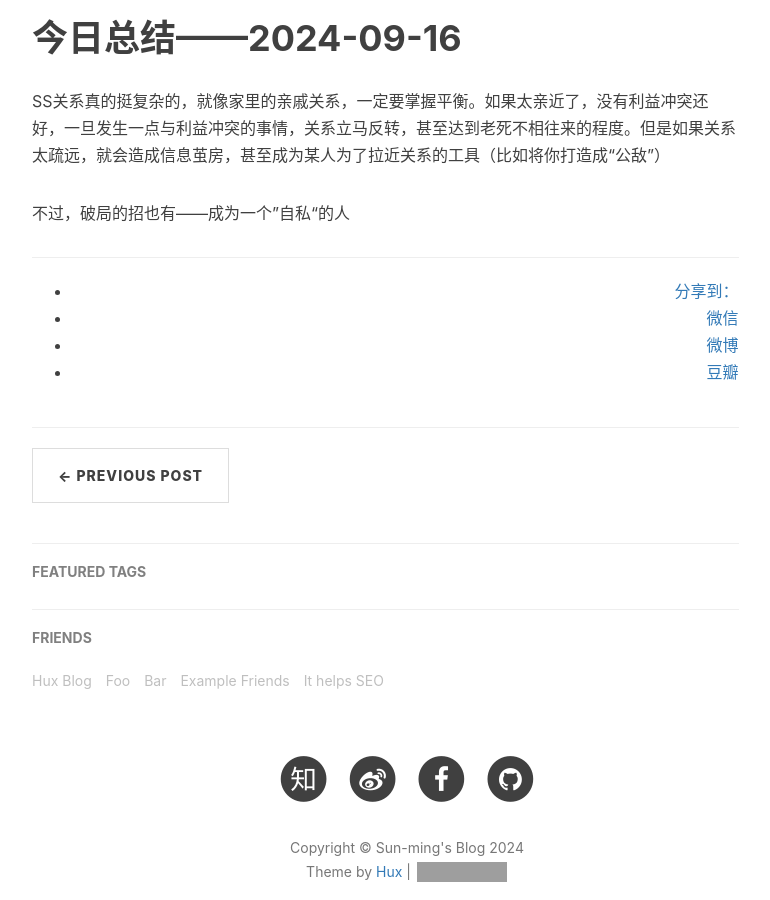
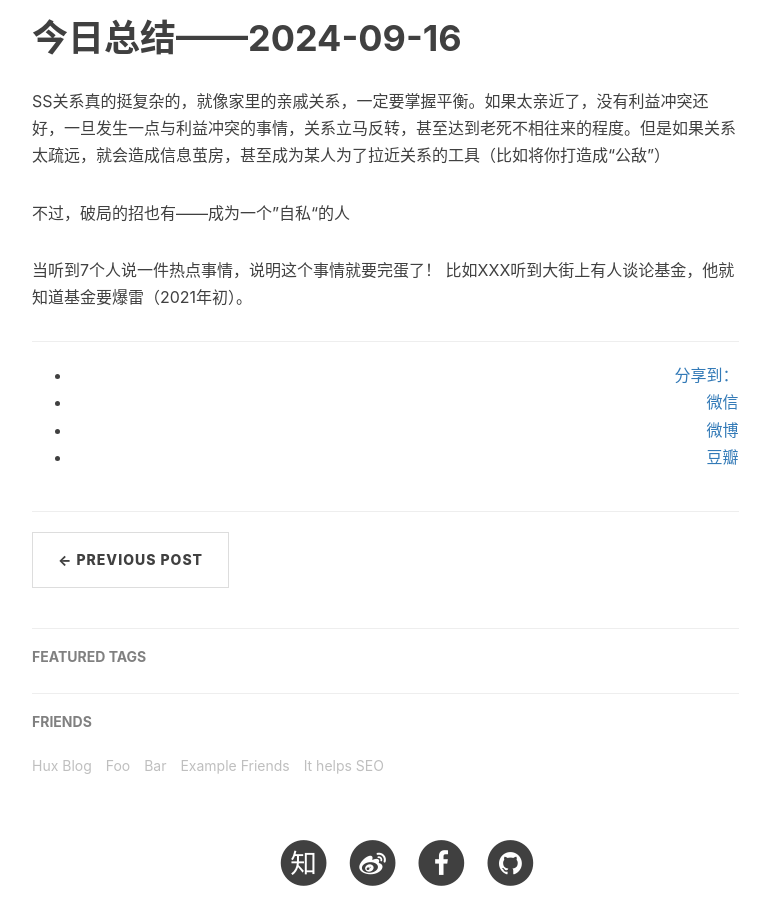
Before and after one commit to sunming3316/sunming3316.github.io, a Jekyll site: the page built from _posts/2024-09-16-Daily-re.markdown, in a window 1280 px wide and 900 px high, scrolled down 520 px. Shown: the whole window, without its empty margins (233-1003 px from the left). Built offline with Jekyll 4.4.1, drawn with Linux system fonts in a browser that asks for light colours; nearby versions of some CDN libraries; comment, search, counter and statistics services are not loaded; grey boxes are pictures that could not be loaded.

Commit message:
add something in 0916-daily-re

```diff
--- a/_posts/2024-09-16-Daily-re.markdown
+++ b/_posts/2024-09-16-Daily-re.markdown
@@ -15,3 +15,5 @@ catalog: true
 SS关系真的挺复杂的，就像家里的亲戚关系，一定要掌握平衡。如果太亲近了，没有利益冲突还好，一旦发生一点与利益冲突的事情，关系立马反转，甚至达到老死不相往来的程度。但是如果关系太疏远，就会造成信息茧房，甚至成为某人为了拉近关系的工具（比如将你打造成“公敌”）
 
 不过，破局的招也有——成为一个”自私“的人
+
+当听到7个人说一件热点事情，说明这个事情就要完蛋了！     比如XXX听到大街上有人谈论基金，他就知道基金要爆雷（2021年初）。
```
